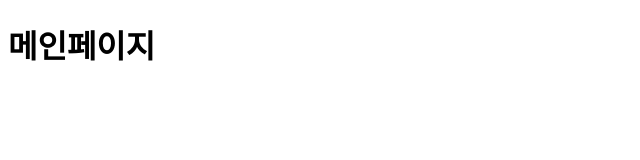
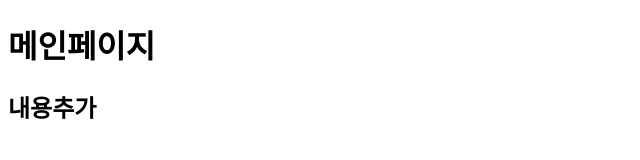
Before and after one commit to LeeDiculous/kosa2000, a plain HTML site: page index.html in a window 1280 px wide. Shown: the whole page, without its empty margins (0-640 px from the left). Drawn offline with Linux system fonts and the light colour scheme.

Commit message:
Update index.html

```diff
--- a/index.html
+++ b/index.html
@@ -8,5 +8,6 @@
   </head>
   <body>
     <h1>메인페이지</h1>
+    <h2>내용추가</h2>
   </body>
 </html>
```
